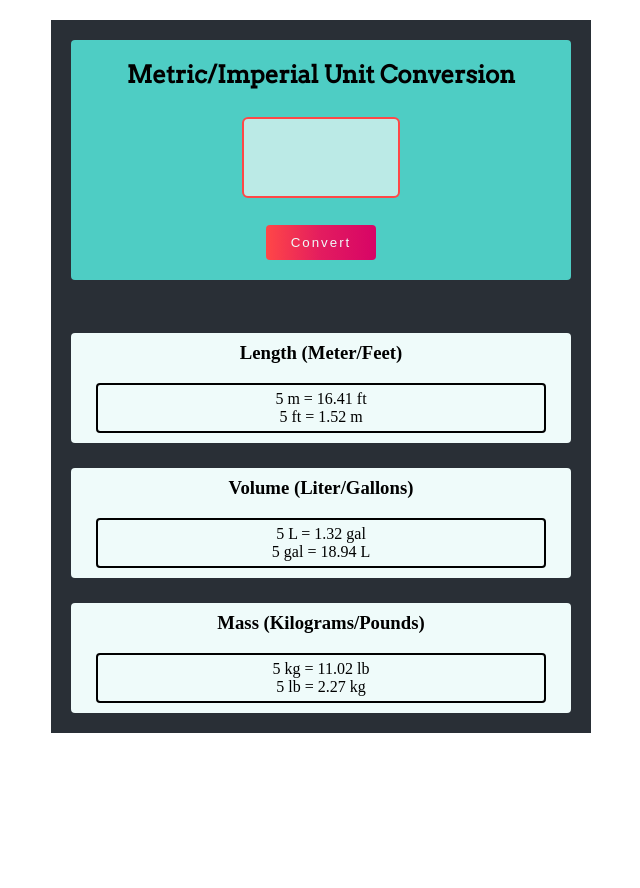
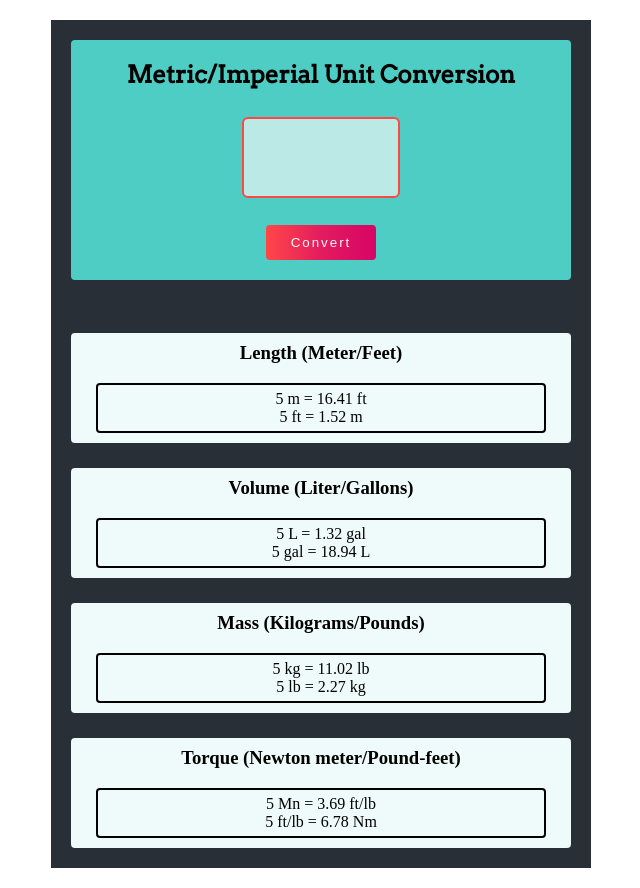
Before and after one commit to rustana/metricConverter, a plain HTML site: page index.html in a window 1280 px wide. Both pictures are taken after typing "5" into the empty fields and a click on the button "Convert". Shown: the whole page, without its empty margins (319-959 px from the left). Before the commit the page ends 800 px from the top, so only its background shows below. Drawn offline with Linux system fonts and the light colour scheme.

Commit message:
torque converter added

```diff
--- a/index.html
+++ b/index.html
@@ -33,6 +33,11 @@
             <span id="mass-el"></span>
 
         </div>
+        <div class="boxes" id="torque">
+            <h3>Torque (Newton meter/Pound-feet)</h3>
+            <span id="torque-el"></span>
+
+        </div>
     </div>
 </div>
 <script src="index.js"></script>
--- a/index.js
+++ b/index.js
@@ -3,6 +3,7 @@ const btnEl = document.getElementById("btn")
 const lengthEl = document.getElementById("length-el")
 const volumeEl = document.getElementById("volume-el")
 const massEl = document.getElementById("mass-el")
+const torqueEl = document.getElementById("torque-el")
 
 /*
 1 meter = 3.281 feet
@@ -17,6 +18,8 @@ function result() {
         `<div class="result">${(inputEl.value)} L = ${Number(inputEl.value * 0.264).toFixed(2)} gal </br> ${inputEl.value} gal = ${Number(inputEl.value / 0.264).toFixed(2)} L</div>`
     massEl.innerHTML =
         `<div class="result">${(inputEl.value)} kg = ${Number(inputEl.value * 2.204).toFixed(2)} lb </br> ${inputEl.value} lb = ${Number(inputEl.value / 2.204).toFixed(2)} kg</div>`
+   torqueEl.innerHTML =
+        `<div class="result">${(inputEl.value)} Mn = ${Number(inputEl.value * 0.738).toFixed(2)} ft/lb </br> ${inputEl.value} ft/lb = ${Number(inputEl.value / 0.738).toFixed(2)} Nm</div>`
 
 }
 
```
